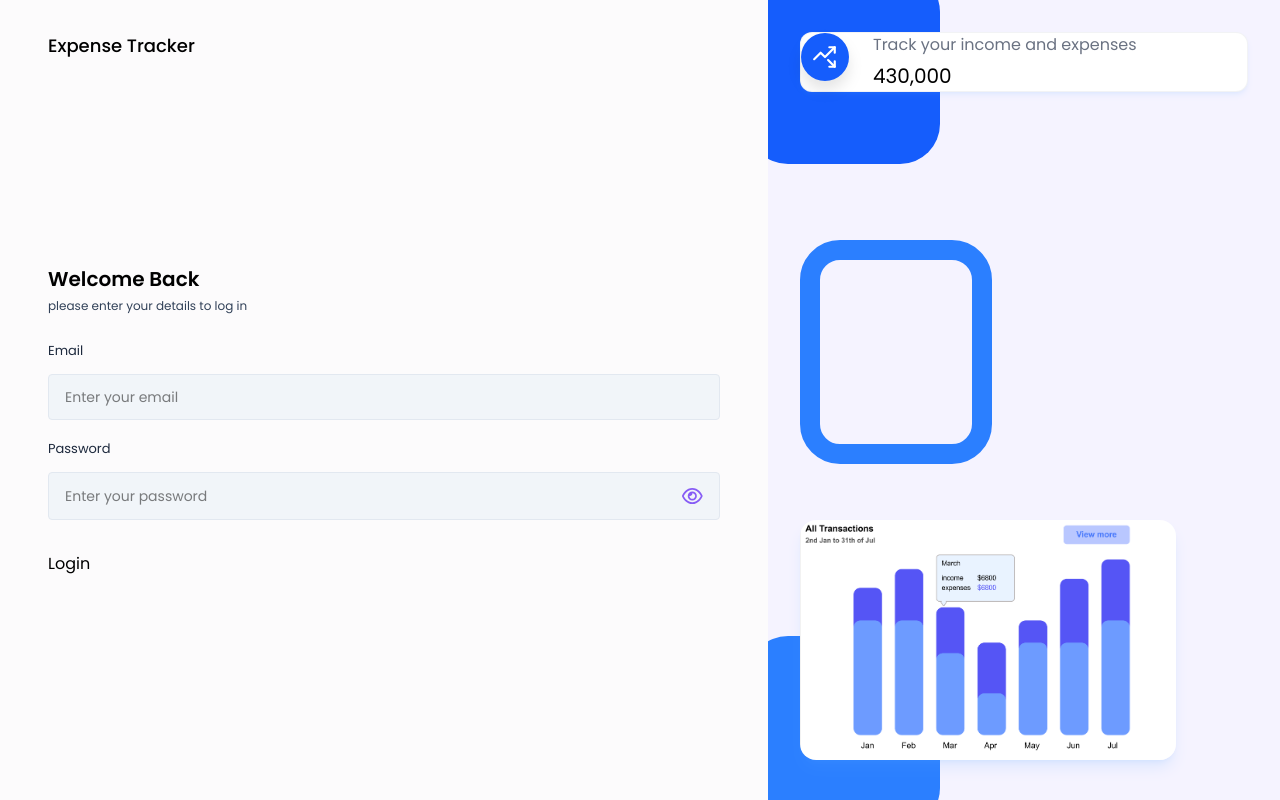
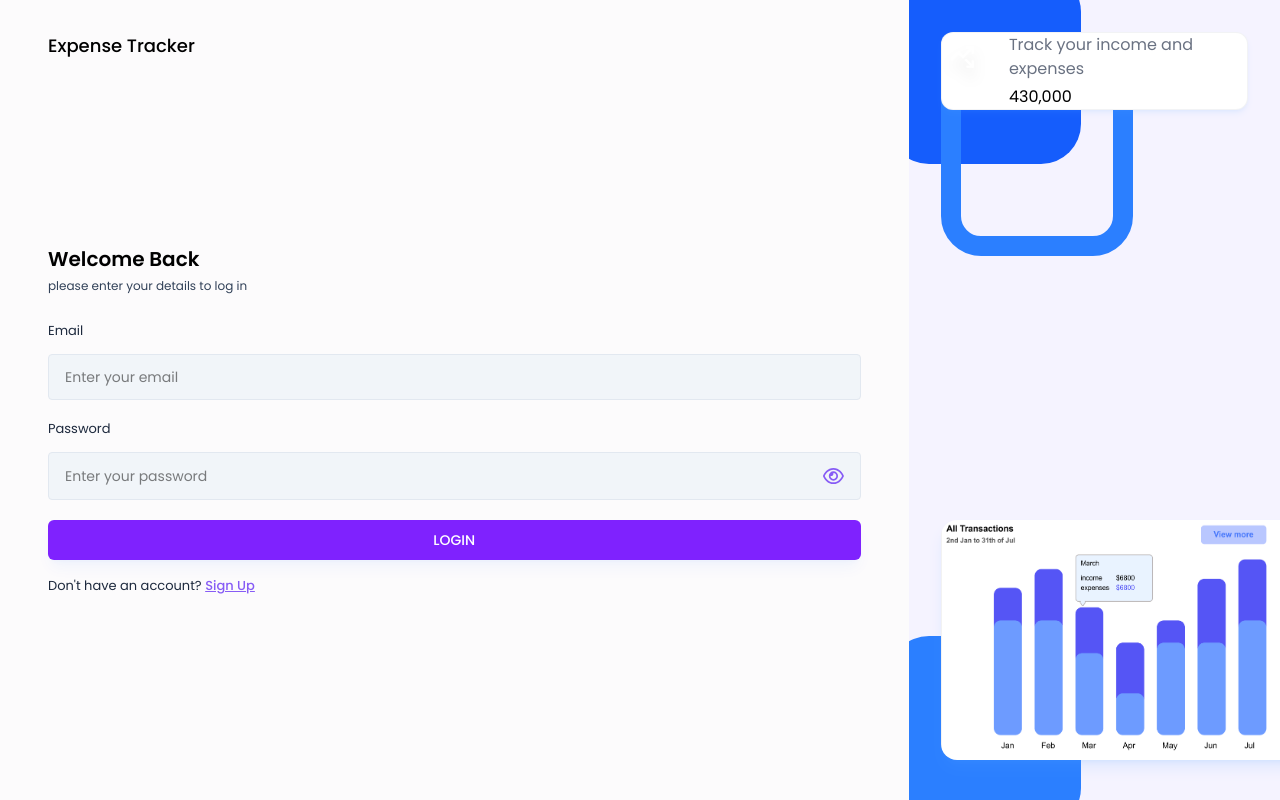
Before and after one commit to hawlerzzz/ExpenseTracker, a React (Vite) app in the folder Frontend/expense-tracker/: page /login in a window 1280 px wide. Built offline with nearby package versions, Linux system fonts and the light colour scheme.

Commit message:
Added logic and functionality to some elements in login page
- added logic to fields in login form.
- implemented Regex in helper.js to check if email follows a standard email format

```diff
--- a/Frontend/expense-tracker/src/App.jsx
+++ b/Frontend/expense-tracker/src/App.jsx
@@ -1,4 +1,5 @@
 import React from 'react'
+
 
 import{
   BrowserRouter as Router,
@@ -19,8 +20,8 @@ const App = () => {
     <div>
       <Router>
         <Routes>
-          <Route path="/>" element={<Root/>} />
-          <Route path="/login" element={<Login/>} />
+          <Route path="/" element={<Root/>} />
+          <Route path="/login" exact element={<Login/>} />
           <Route path="/signUp" exact element={<SignUp/>} />
           <Route path="/dashboard" exact element={<Home/>} />
           <Route path="/income" exact element={<Income/>} />
--- a/Frontend/expense-tracker/src/components/layouts/AuthLayout.jsx
+++ b/Frontend/expense-tracker/src/components/layouts/AuthLayout.jsx
@@ -1,110 +1,56 @@
-// import React from 'react';
-// import Overviewcard from '../../assets/images/Overviewcard.png';
-// import { LuTrendingUpDown } from 'react-icons/lu';
-
-
-// const AuthLayout = ({ children }) => {
-//   return <div className='flex'>
-//     <div className='w-screen h-screen md:w-(60vw) px-12 pt-8 pb-12'>
-//         <h2 className='text-lg font-medium text-black'>Expense Tracker</h2>
-//         {children}
-//     </div>
-
-
-
-//         <div className=' md:block w-[40vw] h-screen bg-violet-50 bg-auth-bg-img bg-cover bg-center overflow-hidden relative p-8 bg-no-repeat'>
-//             <div className='w-48 h-48 rounded-[40px] bg-blue-600 absolute -top-7 -left-5'></div>
-//             <div className='w-48 h-56 rounded-[40px] border-[20px] border-blue-500 absolute top-(30%)'></div>
-//             <div className='w-48 h-48 rounded-[40px] bg-blue-500 absolute -bottom-7 -left-5'></div>
-
-
-
-//             <div className='grid grid-cols-1 z-20'>
-//                 <StatsInfocard
-//                     icon={<LuTrendingUpDown size={26} />}
-//                     label="Track your income and expenses"
-//                     value="430,000"
-//                     color=""
-//                 />
-//             </div>
-
-//             <img
-//                 src={Overviewcard}
-//                 className='w-94 h-60 lgtw-[90%] absolute bottom-10 shadow-lg shadow-blue-400/15 rounded-2xl'
-//             />
-//         </div>
-//     </div>
-
-
-// }
-
-// export default AuthLayout
-
-// const StatsInfocard = ({ icon, label, value, color }) => {
-//     return <div className="flex gap-6 bg-white rounded-xl shadow-md shadow-blue-400/10 border border-gray-200/50 z-10">
-//         <div
-//             className='w-12 h-12 flex items-center justify-center text-(26px) text-white ${color} rounded-full drop-shadow-xl'
-//             >
-//             {icon}
-//         </div>
-
-//         <div>
-//             <h6 className='text-xss text-gray-500 mb-1'>{label}</h6>
-//             <span className='tet-[20px]'>{value}</span>
-//         </div>
-//     </div>
-// }
-
 import React from 'react';
 import Overviewcard from '../../assets/images/Overviewcard.png';
 import { LuTrendingUpDown } from 'react-icons/lu';
 
+
 const AuthLayout = ({ children }) => {
-  return (
-    <div className='flex'>
-      <div className='w-screen h-screen md:w-[60vw] px-12 pt-8 pb-12'>
+  return <div className='flex'>
+    <div className='w-screen h-screen md:w-(60vw) px-12 pt-8 pb-12'>
         <h2 className='text-lg font-medium text-black'>Expense Tracker</h2>
         {children}
     </div>
 
-      <div className='hidden md:block w-[40vw] h-screen bg-violet-50 bg-auth-bg-img bg-cover bg-center overflow-hidden relative p-8 bg-no-repeat'>
+
+
+        <div className=' md:block w-[40vw] h-screen bg-violet-50 bg-auth-bg-img bg-cover bg-center overflow-hidden relative p-8 bg-no-repeat'>
             <div className='w-48 h-48 rounded-[40px] bg-blue-600 absolute -top-7 -left-5'></div>
-        <div className='w-48 h-56 rounded-[40px] border-[20px] border-blue-500 absolute top-[30%]'></div>
+            <div className='w-48 h-56 rounded-[40px] border-[20px] border-blue-500 absolute top-(30%)'></div>
             <div className='w-48 h-48 rounded-[40px] bg-blue-500 absolute -bottom-7 -left-5'></div>
+
+
 
             <div className='grid grid-cols-1 z-20'>
                 <StatsInfocard
                     icon={<LuTrendingUpDown size={26} />}
                     label="Track your income and expenses"
                     value="430,000"
-            color="bg-blue-600"
+                    color=""
                 />
             </div>
 
             <img
                 src={Overviewcard}
                 className='w-94 h-60 lgtw-[90%] absolute bottom-10 shadow-lg shadow-blue-400/15 rounded-2xl'
-          alt="Overview Card"
             />
         </div>
     </div>
-  );
-};
 
-export default AuthLayout;
+
+}
+
+export default AuthLayout
 
 const StatsInfocard = ({ icon, label, value, color }) => {
-  return (
-    <div className="flex gap-6 bg-white rounded-xl shadow-md shadow-blue-400/10 border border-gray-200/50 z-10">
+    return <div className="flex gap-6 bg-white rounded-xl shadow-md shadow-blue-400/10 border border-gray-200/50 z-10">
         <div
-        className={`w-12 h-12 flex items-center justify-center text-[26px] text-white ${color} rounded-full drop-shadow-xl`}
+            className='w-12 h-12 flex items-center justify-center text-(26px) text-white ${color} rounded-full drop-shadow-xl'
             >
             {icon}
         </div>
+
         <div>
             <h6 className='text-xss text-gray-500 mb-1'>{label}</h6>
-        <span className='text-[20px]'>{value}</span>
+            <span className='tet-[20px]'>{value}</span>
         </div>
     </div>
-  );
-};
+}
--- a/Frontend/expense-tracker/src/index.css
+++ b/Frontend/expense-tracker/src/index.css
@@ -15,10 +15,15 @@
 
     body{
         background-color: #fcfbfc;
-        overflow: hidden;
+        overflow:hidden;
     }
 }
 
 .input-box{
     @apply w-full flex justify-between gap-3 text-sm text-black bg-slate-100 rounded px-4 py-3 mb-4 mt-3 border border-slate-200 outline-none;
 }
+
+
+.btn-primary {
+    @apply w-full text-sm font-medium text-white bg-violet-600 shadow-lg shadow-blue-600/5 p-2.5 rounded-md my-1 hover:bg-blue-600/5 hover:text-blue-600;
+}
--- a/Frontend/expense-tracker/src/pages/Auth/Login.jsx
+++ b/Frontend/expense-tracker/src/pages/Auth/Login.jsx
@@ -1,7 +1,8 @@
 import React, { useState } from 'react';
 import AuthLayout from '../../components/layouts/AuthLayout';
-import { useNavigate } from 'react-router-dom';
+import { Link, useNavigate } from 'react-router-dom';
 import Input from '../../components/Inputs/input';
+import { validateEmail } from '../../utils/helper';
 
 const Login = () => {
   const [email, setEmail] = useState('');
@@ -13,7 +14,19 @@ const Login = () => {
   // Handle Login form submission.
   const handleSubmit = async (e) => {
     e.preventDefault();
-    // Add your login logic here
+
+    if(!validateEmail(email)){
+      setError("Please enter a valid email");
+      return;
+    }
+
+    if(!password){
+      setError("Please enter your password");
+      return;
+    }
+
+    setError("");
+
   };
 
   return (
@@ -39,7 +52,19 @@ const Login = () => {
             placeholder="Enter your password"
             type="password"
           />
-          <button type="submit" className="mt-4 btn btn-primary">Login</button>
+
+          {error && <p className="text-red-500 text-xs pb-2.5">{error}</p> }
+
+          <button type='submit' className='btn-primary cursor-pointer'>
+            LOGIN
+          </button>
+
+          <p className='text-[13px] text-slate-800 mt-3'>
+            Don't have an account?{' '}
+            <Link className='font-medium text-primary underline' to="/signUp">
+              Sign Up
+            </Link>
+          </p>
         </form>
       </div>
     </AuthLayout>
--- a/Frontend/expense-tracker/src/utils/helper.js
+++ b/Frontend/expense-tracker/src/utils/helper.js
@@ -0,0 +1,10 @@
+
+
+
+// Validates if the provided email string matches a standard email format.
+// Returns true if valid, false otherwise.
+
+export function validateEmail(email) {
+    const regex = /^[^\s@]+@[^\s@]+\.[^\s@]+$/;
+    return regex.test(email);
+}
```
Lines whose indentation alone changed are shown as unchanged.
